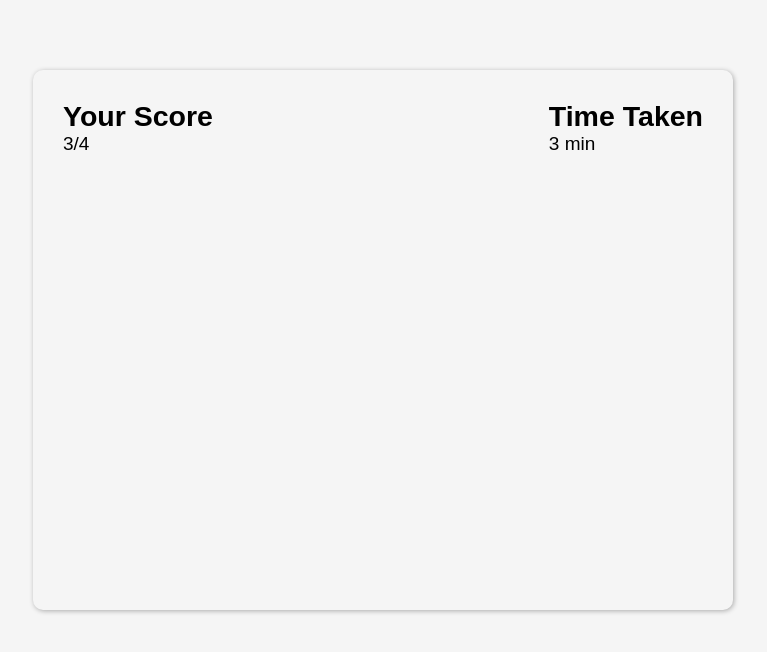
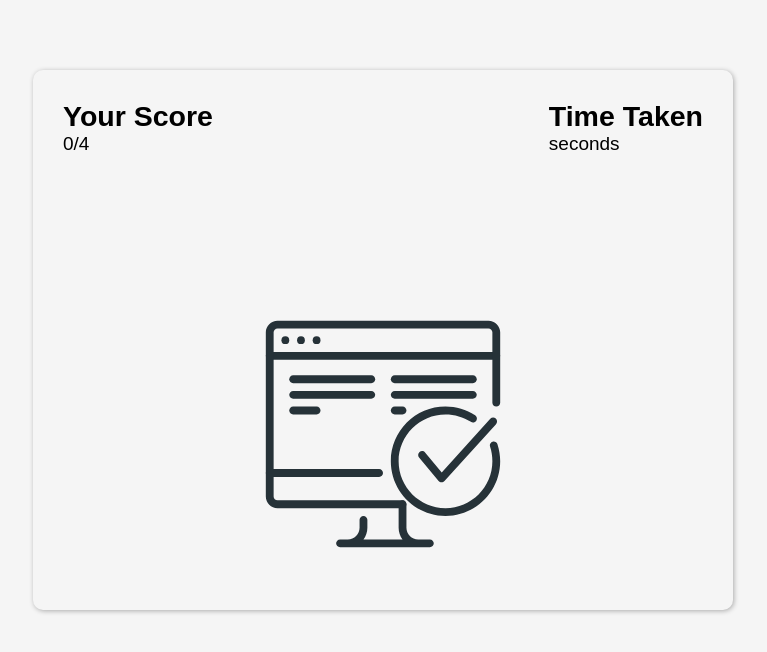
Before and after one commit to builtbysuraj/quiz-typescript, a React (Vite) app: page /result in a window 1280 px wide. Shown: the top 652 px of the page, without its empty margins (257-1024 px from the left). Built offline with nearby package versions, Linux system fonts and the light colour scheme; the HTML template or start-up script is replaced by a standard one.

Commit message:
feat: Display results in result page and auto move to result page after last question submit

```diff
--- a/src/App.tsx
+++ b/src/App.tsx
@@ -3,14 +3,30 @@ import "./App.scss";
 import Home from "./pages/home/Home";
 import Quiz from "./pages/quiz/Quiz";
 import Result from "./pages/result/Result";
+import { useState } from "react";
 
 export default function App() {
+  const [startTime, setStartTime] = useState<Date | null>(null);
+  const [totalTime, setTotalTime] = useState<number | null>(null);
+  const [score, setScore] = useState<number>(0);
+
   return (
     <BrowserRouter>
       <Routes>
         <Route path="/" element={<Home />} />
-        <Route path="/quiz" element={<Quiz />} />
-        <Route path="/result" element={<Result />} />
+        <Route
+          path="/quiz"
+          element={
+            <Quiz
+              startTime={startTime}
+              setStartTime={setStartTime}
+              setTotalTime={setTotalTime}
+              setScore={setScore}
+              score={score}
+            />
+          }
+        />
+        <Route path="/result" element={<Result totalTime={totalTime} score={score} />} />
       </Routes>
     </BrowserRouter>
   );
--- a/src/components/Question.tsx
+++ b/src/components/Question.tsx
@@ -1,5 +1,3 @@
-import { useNavigate } from "react-router-dom";
-
 type OptionData = {
   id: number;
   label: string;
@@ -24,13 +22,11 @@ type Props = {
 
 export default function Question({
   question,
-  score,
   setScore,
   activeOption,
   setActiveOption,
   handleNext,
 }: Props) {
-  const navigate = useNavigate();
   const { text, options } = question;
 
   // Option click function
@@ -64,7 +60,6 @@ export default function Question({
           Next
         </button>
       </div>
-      <button onClick={() => navigate("/result")}>Result</button>
     </div>
   );
 }
--- a/src/pages/home/Home.tsx
+++ b/src/pages/home/Home.tsx
@@ -15,7 +15,6 @@ export default function Home() {
         <div className="btn-wrapper">
           <button onClick={() => navigate("/quiz")}>Take Quiz</button>
         </div>
-        <button onClick={() => navigate("/result")}>Result</button>
       </div>
     </main>
   );
--- a/src/pages/quiz/Quiz.tsx
+++ b/src/pages/quiz/Quiz.tsx
@@ -1,25 +1,54 @@
-import { useState } from "react";
+import { useEffect, useState } from "react";
 import "./Quiz.scss";
 import Question from "../../components/Question";
 import QuizHeader from "../../components/QuizHeader";
 import data from "../../data/questions.json";
+import { useNavigate } from "react-router-dom";
 
-export default function Quiz() {
+type Props = {
+  score: number;
+  startTime: Date | null;
+  setStartTime: React.Dispatch<React.SetStateAction<Date | null>>;
+  setTotalTime: React.Dispatch<React.SetStateAction<number | null>>;
+  setScore: React.Dispatch<React.SetStateAction<number>>;
+};
+
+export default function Quiz({
+  score,
+  startTime,
+  setStartTime,
+  setTotalTime,
+  setScore,
+}: Props) {
   const [currentQuestionIndex, setCurrentQuestionIndex] = useState<number>(0);
   const [timer, setTimer] = useState<number>(30);
-  const [score, setScore] = useState<number>(0);
   const [activeOption, setActiveOption] = useState<number | null>(null);
+
+  const navigate = useNavigate();
 
   const Data = data.questions;
   const currentQuestion = Data[currentQuestionIndex];
 
-  // "Next" button click
+  useEffect(() => {
+    setStartTime(new Date());
+  }, []);
+
+  // handling next question and moving to result page
   const handleNextQuestion = () => {
     if (currentQuestionIndex < Data.length - 1) {
       setCurrentQuestionIndex(currentQuestionIndex + 1);
       setTimer(30);
+    } else {
+      if (startTime) {
+        const endTime = new Date();
+        const totalTimeInSeconds =
+          (endTime.getTime() - startTime.getTime()) / 1000;
+        setTotalTime(totalTimeInSeconds);
+      }
+      navigate("/result");
     }
   };
+
   // "Next" button click
   const handleNext = () => {
     setActiveOption(null);
--- a/src/pages/result/Result.scss
+++ b/src/pages/result/Result.scss
@@ -2,6 +2,7 @@
   max-width: 700px;
   height: 90vh;
   margin: auto;
+  position: relative;
   .result-wrapper {
     margin-top: 10%;
     border-radius: 10px;
@@ -18,4 +19,14 @@
       font-size: 1.9rem;
     }
   }
+  img {
+    display: block;
+    width: 250px;
+    position: absolute;
+    left: 0;
+    right: 0;
+    top: 0;
+    bottom: 0;
+    margin: auto;
+  }
 }
--- a/src/pages/result/Result.tsx
+++ b/src/pages/result/Result.tsx
@@ -1,17 +1,24 @@
 import "./Result.scss";
+import result from "../../assets/result.svg";
 
-export default function Result() {
+type Props = {
+  totalTime: number | null;
+  score: number;
+};
+
+export default function Result({ totalTime, score }: Props) {
   return (
     <div className="result-container">
       <div className="result-wrapper">
         <div className="score">
           <h2>Your Score</h2>
-          <div>3/4</div>
+          <div>{score && <span>{score}</span>}/4</div>
         </div>
         <div className="time">
           <h2>Time Taken</h2>
-          <div>3 min</div>
+          <div>{totalTime && <span>{totalTime}</span>} seconds</div>
         </div>
+      <img src={result} alt="result-image" />
       </div>
     </div>
   );
```
Also changed, not shown: src/assets/result.svg (added).
